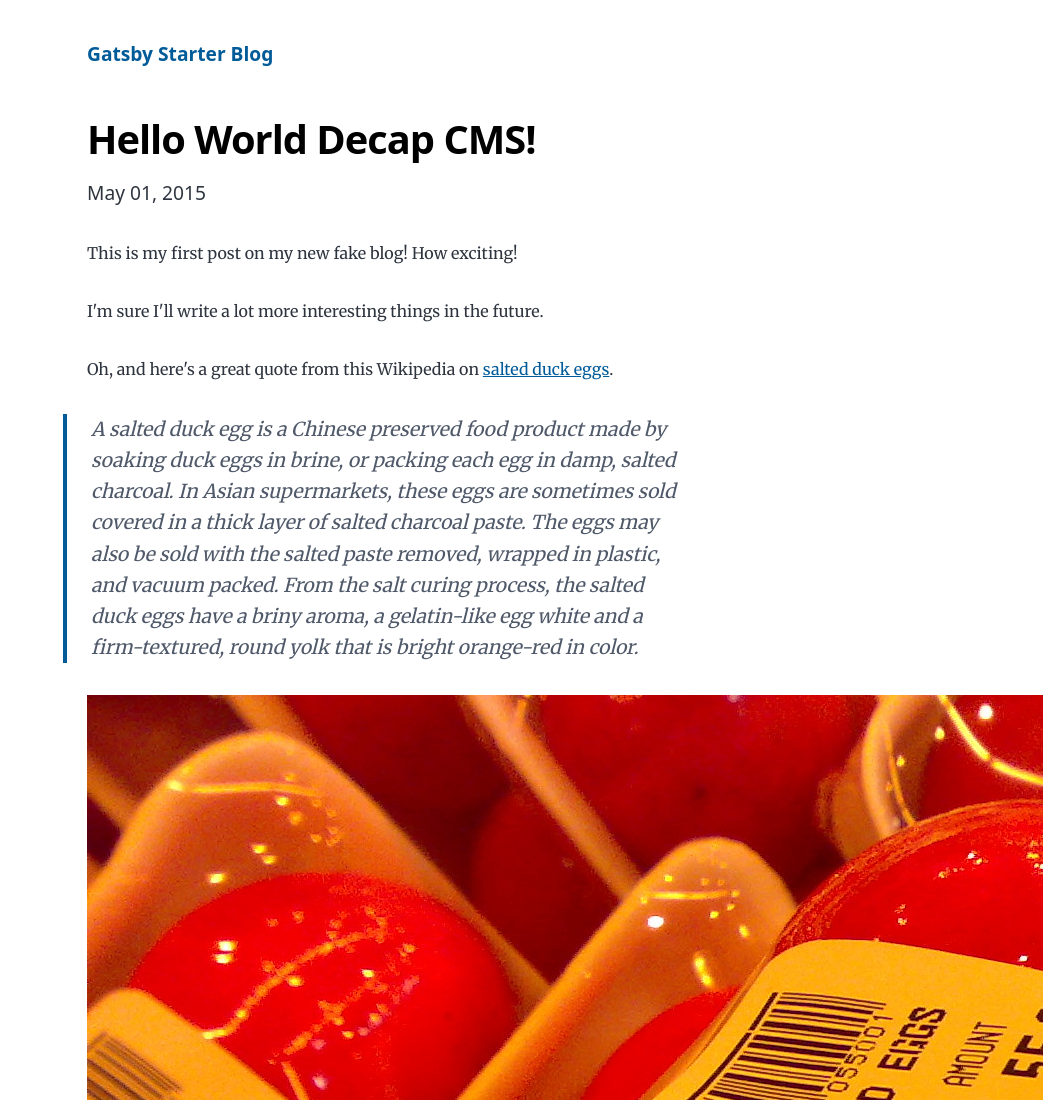
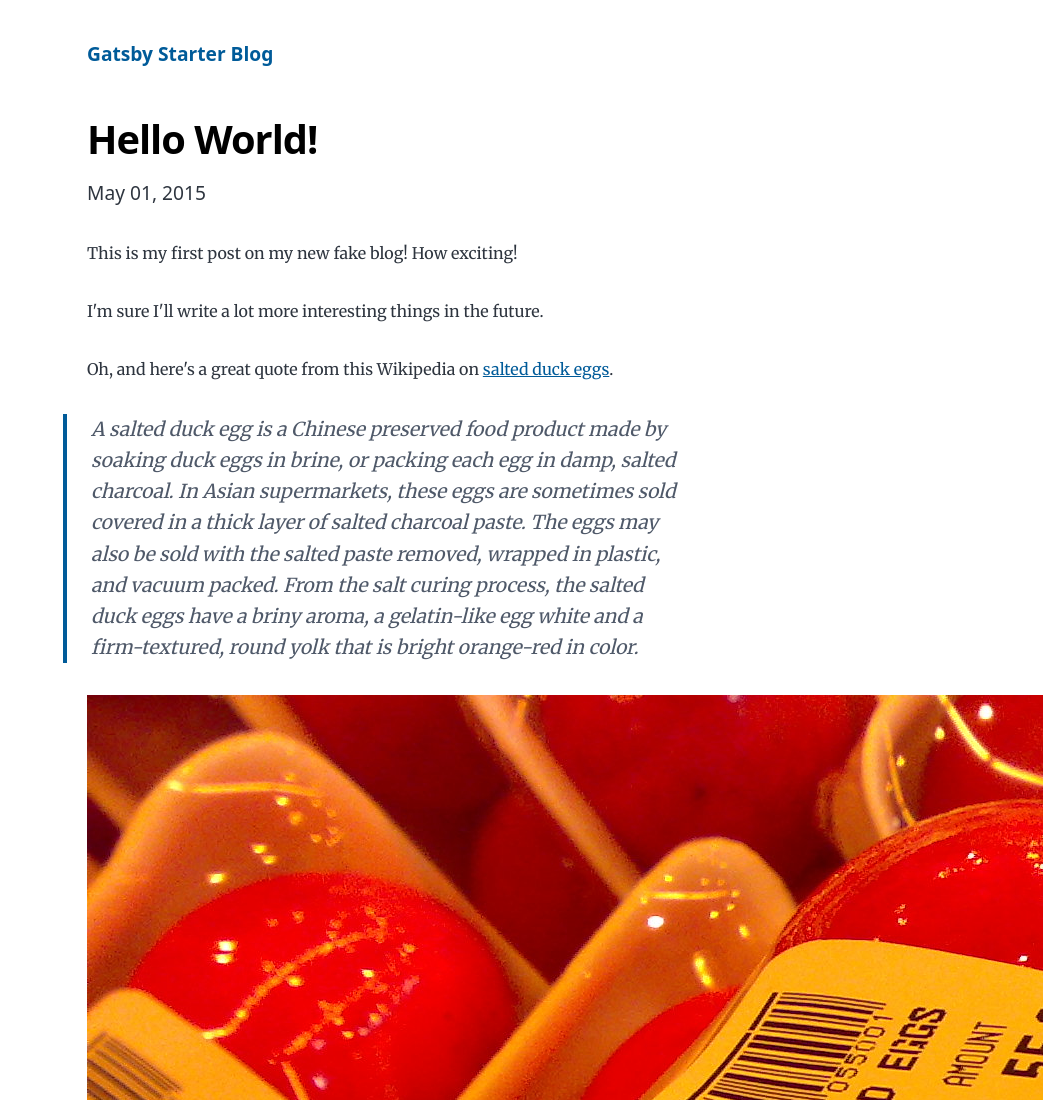
Before and after one commit to waynewaynetsai/gatsby-mantra, a Gatsby site: page /hello-world/ in a window 1280 px wide. Shown: the top 1100 px of the page, without its empty margins (237-1280 px from the left). Built offline with nearby package versions, Linux system fonts and the light colour scheme; Gatsby itself is replaced by a stand-in of ours; some packages are replaced by stand-ins of ours.

Commit message:
fix: setup correct title with hello-world/index.md

```diff
--- a/content/blog/hello-world/index.md
+++ b/content/blog/hello-world/index.md
@@ -1,7 +1,7 @@
 ---
-title: Hello World Decap CMS!
+title: Hello World!
 date: "2015-05-01T22:12:03.284Z"
-description: "Hello World"
+description: "Hello World Decaps"
 ---
 
 This is my first post on my new fake blog! How exciting!
```
